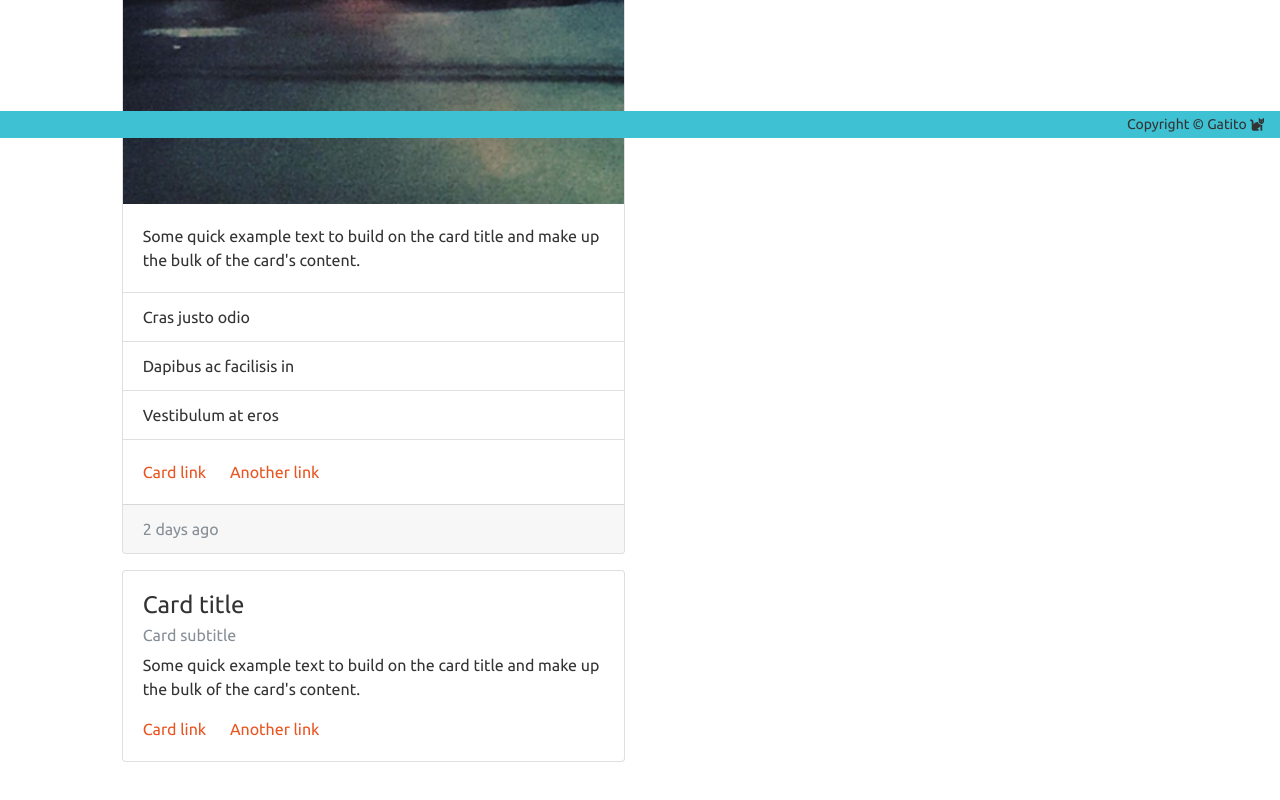
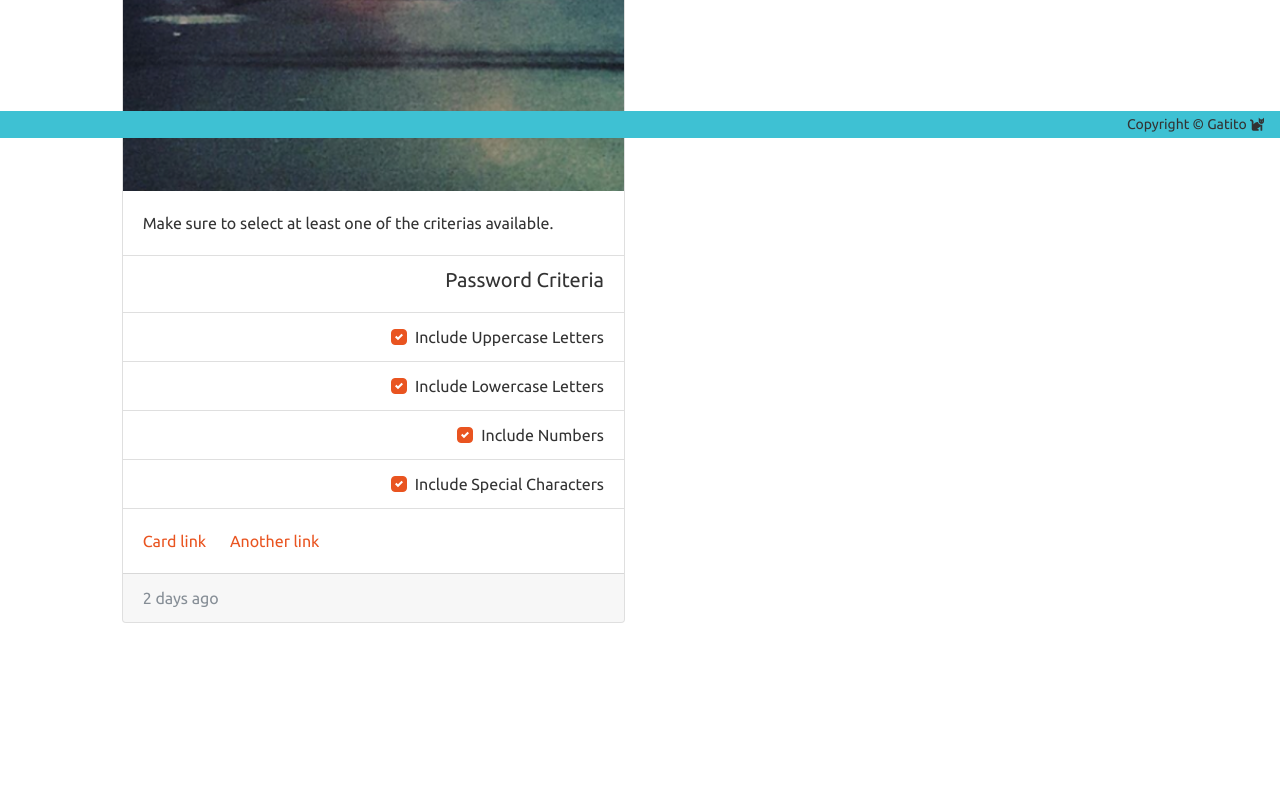
Before and after one commit to carlosissac/mod03hwpswdgen, a plain HTML site: page index.html in a window 1280 px wide. Shown: the part 662-1462 px from the top of the page. After the commit the page ends 1429 px from the top, so only its background shows below. Drawn offline with nearby package versions, Linux system fonts and the light colour scheme.

Commit message:
second commit

```diff
--- a/assets/style.css
+++ b/assets/style.css
@@ -12,6 +12,7 @@
     margin-left: 0px;
 }
 
+
 #about-body-row-bottom {
     padding: 4rem;
 }
@@ -20,6 +21,16 @@
     width: 100%;
     object-fit: cover;
 }
+
+#list-chkbox-row-title {
+    margin-bottom: 0rem;
+}
+
+.list-chkbox-row {
+    text-align: right;
+}
+
+
 
 .sf-container {
     padding-right: 1rem;
--- a/index.html
+++ b/index.html
@@ -3,46 +3,30 @@
 <head>
     <meta charset="UTF-8">
     <meta name="viewport" content="width=device-width, initial-scale=1.0">
-    <title>Sitio</title>
+    <title>Password Generator</title>
     <!-- BOOTSTRAP LINKAGE https://www.bootstrapcdn.com/bootswatch/ -->
-    <!-- <link rel="stylesheet" href="https://stackpath.bootstrapcdn.com/bootstrap/4.4.1/css/bootstrap.min.css"> -->
-    <!-- <link rel="stylesheet" href="https://stackpath.bootstrapcdn.com/bootswatch/4.4.1/darkly/bootstrap.min.css"> -->
-    <!-- <link rel="stylesheet" href="https://stackpath.bootstrapcdn.com/bootswatch/4.4.1/journal/bootstrap.min.css"> -->
     <link rel="stylesheet" href="https://stackpath.bootstrapcdn.com/bootswatch/4.4.1/united/bootstrap.min.css">
-    <!-- <link rel="stylesheet" href="https://stackpath.bootstrapcdn.com/bootswatch/4.4.1/minty/bootstrap.min.css">  -->
-    <!-- <link rel="stylesheet" href="https://stackpath.bootstrapcdn.com/bootswatch/4.4.1/pulse/bootstrap.min.css">  -->
-
     <!-- FONTAWESOME LINKAGE -->
     <link rel="stylesheet" href="https://use.fontawesome.com/releases/v5.10.1/css/all.css">
-
     <!-- BOOTSTRAP JS FOR NAV TOGGLE -->
     <script src="https://code.jquery.com/jquery-3.4.1.slim.min.js"></script>
     <script src="https://stackpath.bootstrapcdn.com/bootstrap/4.4.1/js/bootstrap.bundle.min.js"></script>
     <script src="https://stackpath.bootstrapcdn.com/bootstrap/4.4.1/js/bootstrap.min.js"></script>
-
     <!-- CSS REF -->
     <link rel="stylesheet" href="./assets/style.css">
 </head>
 <body>
 
   <!-- NAVBAR START -->
-  <!-- switch between primary, dark and light -->
   <nav class="navbar navbar-expand-lg navbar-dark bg-primary">
-    <a class="navbar-brand mr-auto"><i class="fas fa-code"></i> Sitio</a>
-
+    <a class="navbar-brand mr-auto"><i class="fas fa-code"></i> Password Generator</a>
     <button class="navbar-toggler" type="button" data-toggle="collapse" data-target="#navbarColor01" aria-controls="navbarColor01" aria-expanded="false" aria-label="Toggle navigation"><span class="navbar-toggler-icon"></span></button>
 
     <div class="collapse navbar-collapse" id="navbarColor01">
       <ul class="navbar-nav ml-auto">
-        <li class="nav-item active"><a class="nav-link" href="#">Home <span class="sr-only">(current)</span></a></li>
-        <!-- <li class="nav-item"><a class="nav-link" href="#">Features</a></li> -->
-        <!-- <li class="nav-item"><a class="nav-link" href="#">Pricing</a></li> -->
-        <li class="nav-item"><a class="nav-link" href="#">About</a></li>
+        <li class="nav-item active"><a class="nav-link">Password Generator<span class="sr-only">(current)</span></a></li>
+        <li class="nav-item"><a class="nav-link" href="about.html">About</a></li>
       </ul>
-      <!-- <form class="form-inline my-2 my-lg-0"> -->
-        <!-- <input class="form-control mr-sm-2" type="text" placeholder="Search"> -->
-        <!-- <button class="btn btn-secondary my-2 my-sm-0" type="submit">Search</button> -->
-      <!-- </form> -->
     </div>
   </nav>
   <!-- NAVBAR END -->
@@ -54,19 +38,48 @@
             <div id="about-card-area-left" class="col-lg-1"></div>
             <div id="about-card-area-center" class="col-lg-5">
               <div class="card mb-3">
-                <h3 class="card-header">Card header</h3>
+                <h3 class="card-header">Generate a Password</h3>
                 <div class="card-body">
-                  <h5 class="card-title">Special title treatment</h5>
-                  <h6 class="card-subtitle text-muted">Support card subtitle</h6>
+                  <h5 class="card-title">Click on buttons below to create a new password</h5>
                 </div>
                 <img id="about-img" src="./assets/pic.jpg" alt="Card image">
                 <div class="card-body">
-                  <p class="card-text">Some quick example text to build on the card title and make up the bulk of the card's content.</p>
+                  <p class="card-text">Make sure to select at least one of the criterias available.</p>
                 </div>
                 <ul class="list-group list-group-flush">
-                  <li class="list-group-item">Cras justo odio</li>
-                  <li class="list-group-item">Dapibus ac facilisis in</li>
-                  <li class="list-group-item">Vestibulum at eros</li>
+
+                  <li class="list-group-item">
+                    <div id="list-chkbox-row-title" class="list-chkbox-row">
+                      <h5>Password Criteria</h5>
+                    </div>
+
+                  <li id="gen-list-group-item" class="list-group-item">
+                    <div class="list-chkbox-row">
+                        <div class="custom-control custom-checkbox"><input type="checkbox" class="custom-control-input" id="customCheck1" checked=""><label class="custom-control-label" for="customCheck1">Include Uppercase Letters</label></div>
+                    </div>
+
+                  </li>
+
+                  <li class="list-group-item">
+                    <div class="list-chkbox-row">
+                        <div class="custom-control custom-checkbox"><input type="checkbox" class="custom-control-input" id="customCheck1" checked=""><label class="custom-control-label" for="customCheck1">Include Lowercase Letters</label></div>
+                    </div>
+                  </li>
+
+                  <li class="list-group-item">
+                    <div class="list-chkbox-row">
+                        <div class="custom-control custom-checkbox"><input type="checkbox" class="custom-control-input" id="customCheck1" checked=""><label class="custom-control-label" for="customCheck1">Include Numbers</label></div>
+                    </div>
+                  </li>
+
+                  <li class="list-group-item">
+                    <div class="list-chkbox-row">
+                        <div class="custom-control custom-checkbox"><input type="checkbox" class="custom-control-input" id="customCheck1" checked=""><label class="custom-control-label" for="customCheck1">Include Special Characters</label></div>
+                    </div>
+                  </li>
+
+
+
                 </ul>
                 <div class="card-body">
                   <a href="#" class="card-link">Card link</a>
@@ -74,15 +87,6 @@
                 </div>
                 <div class="card-footer text-muted">
                   2 days ago
-                </div>
-              </div>
-              <div class="card">
-                <div class="card-body">
-                  <h4 class="card-title">Card title</h4>
-                  <h6 class="card-subtitle mb-2 text-muted">Card subtitle</h6>
-                  <p class="card-text">Some quick example text to build on the card title and make up the bulk of the card's content.</p>
-                  <a href="#" class="card-link">Card link</a>
-                  <a href="#" class="card-link">Another link</a>
                 </div>
               </div>
             </div>
```
Also changed, not shown: about.html (+8 -34 lines).
